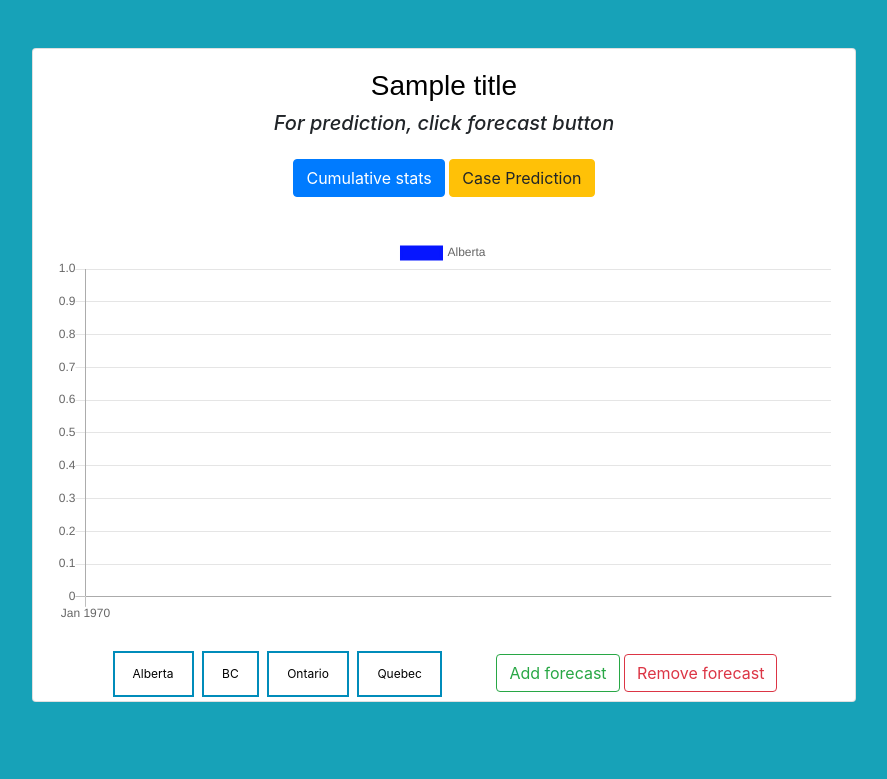
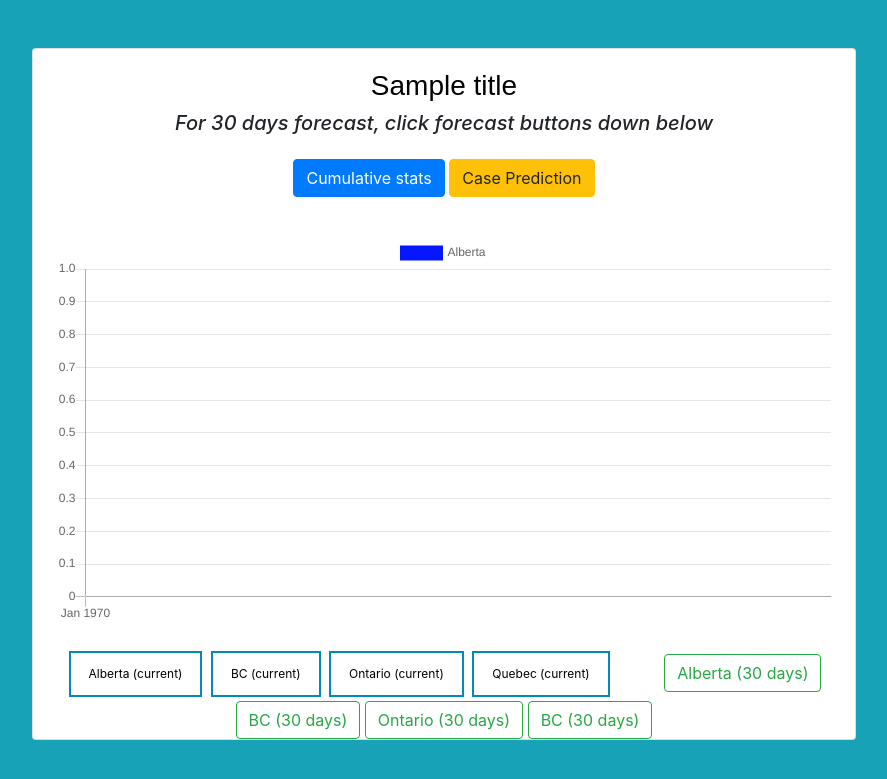
Before and after one commit to chophilip21/covid_pyspark, a Flask app: template templates/timeseries.html in a window 1280 px wide. Shown: the top 779 px of the page, without its empty margins (196-1083 px from the left). Run offline with Flask 2, Linux system fonts and the light colour scheme; the template is opened without the code that fills it: most values are stand-ins (such as "Sample title", 1, 10 or a date in 2020); some libraries are stand-ins or nearby versions.

Commit message:
forecast complete

```diff
--- a/app.py
+++ b/app.py
@@ -10,6 +10,7 @@ import os
 from flask import Flask, jsonify, request
 from flask import render_template
 from flask_caching import Cache
+from forecast import prophet_forecast
 # from pyspark import SparkConf, SparkContext # these are for older Sparks.
 # from pyspark.streaming import StreamingContext
 
@@ -77,19 +78,23 @@ def timeseries():
     ontario_cases = ontario_df.cases
 
     #! I may use these values in the future
-    #values (cumulative)
     # alberta_cumulatve = alberta_df.cumulative_cases
     # bc_cumulative = bc_df.cumulative_cases
     # quebec_cumulative = quebec_df.cumulative_cases
     # ontario_cumulative = ontario_df.cumulative_cases
 
+    #prediction value
+    alberta_prediction, new_dates = prophet_forecast(alberta_df)
+    bc_prediction, _ = prophet_forecast(bc_df)
+    ontario_prediction, _ = prophet_forecast(quebec_df)
+    quebec_prediction, _ = prophet_forecast(ontario_df)
 
     return render_template('timeseries.html',
                            title=f'Daily COVID-19 cases from {bar_labels.iloc[1]} up to {bar_labels.iloc[-1]}',
-                           labels=bar_labels, values_alberta=alberta_cases, cumulative_alberta = alberta_cumulatve,
-                           values_bc = bc_cases, cumulative_bc = bc_cumulative, values_quebec = quebec_cases,
-                           cumulative_quebec = quebec_cumulative, values_ontario = ontario_cases,
-                           cumulative_ontario = ontario_cumulative,
+                           labels=bar_labels, forecast_labels= new_dates, values_alberta=alberta_cases,
+                           forecast_alberta = alberta_prediction, values_bc = bc_cases, forecast_bc = bc_prediction,
+                           values_quebec = quebec_cases, forecast_quebec = ontario_prediction, values_ontario = ontario_cases,
+                           forecast_ontario = quebec_prediction,
                            )
 
 if __name__ == "__main__":
--- a/templates/timeseries.html
+++ b/templates/timeseries.html
@@ -14,7 +14,7 @@
         <div class = "card-body">
             <center>
             <h3>{{ title }}</h3>
-            <h5><i>For prediction, click forecast button</i></h5>
+            <h5><i>For 30 days forecast, click forecast buttons down below</i></h5>
             <button type="button" class="btn btn-primary mt-3" onclick="window.location = '/'">Cumulative stats</button>
             <button type="button" class="btn btn-warning mt-3" onclick = "window.location = '/forecast'">Case Prediction</button>
 
@@ -25,12 +25,15 @@
         </div>
         <center>
         <div id="btn-group">
-            <button class="button button2" onclick="updateChart('Alberta')">Alberta</button>
-            <button class="button button2" onclick="updateChart('BC')">BC</button>
-            <button class="button button2" onclick="updateChart('Ontario')">Ontario</button>
-            <button class="button button2" onclick="updateChart('Quebec')">Quebec</button>
-            <button type="button" class="btn btn-outline-success ml-5">Add forecast</button>
-            <button type="button" class="btn btn-outline-danger">Remove forecast</button>
+            <button class="button button2" onclick="updateChart('Alberta')">Alberta (current)</button>
+            <button class="button button2" onclick="updateChart('BC')">BC (current) </button>
+            <button class="button button2" onclick="updateChart('Ontario')">Ontario (current)</button>
+            <button class="button button2" onclick="updateChart('Quebec')">Quebec (current) </button>
+            <button type="button" class="btn btn-outline-success ml-5" onclick="add_forecast('Alberta')">Alberta (30 days)</button>
+            <button type="button" class="btn btn-outline-success" onclick="add_forecast('BC')">BC (30 days)</button>
+            <button type="button" class="btn btn-outline-success" onclick="add_forecast('Ontario')">Ontario (30 days)</button>
+            <button type="button" class="btn btn-outline-success" onclick="add_forecast('Quebec')">BC (30 days)</button>
+
         </div>
         </center>
 </div>
@@ -41,26 +44,19 @@
 
 <script>
   var ctx = document.getElementById('myChart').getContext('2d');
-  var current_state = 'Alberta' // use this as GLOBAL VARIABLE
   var alberta_daily;
-  var alberta_cumulative;
   var bar_labels = {labels: [
           {% for item in labels %}
            "{{ item }}",
           {% endfor %}
         ]};
 
+
   alberta_daily = {values: [
         {% for item in values_alberta %}
             {{ item }},
         {% endfor %}
   ]};
-
-//   alberta_mortality = {values: [
-//         {% for item in cumulative_alberta %}
-//             {{ item }} / 1,
-//         {% endfor %}
-//   ]};
 
   var chart = new Chart(ctx, {
       // The type of chart we want to create
@@ -102,9 +98,68 @@
         }
     });
 
+  function add_forecast(province){
 
-  // Should be able to throw ('death') for button click.
-  // TODO: Definte global varaible
+    var new_labels = {labels: [
+        {% for item in forecast_labels %}
+        "{{ item }}",
+        {% endfor %}
+        ]};
+
+    if (province == "Alberta"){
+        data = {values: [
+            {% for item in forecast_alberta %}
+                {{ item }},
+            {% endfor %}
+        ]};
+
+        new_border_color = 'rgb(6, 22, 255)',
+        new_backgroundColor =  'rgb(6, 22, 255)'
+
+    } else if (province == "BC"){
+        data = {values: [
+            {% for item in forecast_bc %}
+                {{ item }},
+            {% endfor %}
+        ]};
+
+        new_border_color = 'rgb(223, 127, 256)',
+        new_backgroundColor = 'rgb(223, 127, 256)'
+
+    } else if (province == "Ontario"){
+        data = {values: [
+            {% for item in forecast_ontario %}
+                {{ item }},
+            {% endfor %}
+        ]};
+
+        new_border_color = 'rgb(67, 236, 146)',
+        new_backgroundColor = 'rgb(67, 236, 146)'
+
+    } else if (province == "Quebec"){
+        data = {values: [
+            {% for item in forecast_quebec %}
+                {{ item }},
+            {% endfor %}
+        ]};
+
+        new_border_color = 'rgb(243, 227, 82)',
+        new_backgroundColor = 'rgb(243, 227, 82)'
+    }
+
+    // console.log(new_labels.labels);
+    // console.log(data.values);
+
+    chart.data.datasets[0].data = data.values;
+    chart.data.labels = new_labels.labels;
+    chart.data.datasets[0].label = "30 days forecast: ".concat(province)
+    chart.data.datasets[0].borderColor = new_border_color
+    chart.data.datasets[0].backgroundColor = new_backgroundColor
+
+    chart.update();
+
+  }
+
   function updateChart(province){
 
     if (province == "Alberta"){
@@ -137,6 +192,7 @@
         new_border_color = 'rgb(67, 236, 146)',
         new_backgroundColor = 'rgb(67, 236, 146)'
 
+
     } else if (province == "Quebec"){
         data = {values: [
             {% for item in values_quebec %}
@@ -146,17 +202,21 @@
 
         new_border_color = 'rgb(243, 227, 82)',
         new_backgroundColor = 'rgb(243, 227, 82)'
+
     }
 
-
+    chart.data.labels = bar_labels.labels;
     chart.data.datasets[0].data = data.values;
     chart.data.datasets[0].label = province;
     chart.data.datasets[0].borderColor = new_border_color
     chart.data.datasets[0].backgroundColor = new_backgroundColor
 
+
+    console.log(bar_labels.labels);
+    console.log(data.values);
     chart.update();
-    console.log('Updated data:', province, data);
-  };
+
+};
 
 </script>
 <style>
```
Also changed, not shown: data.py (+1 -10 lines), forecast.py (+53 -14 lines).
